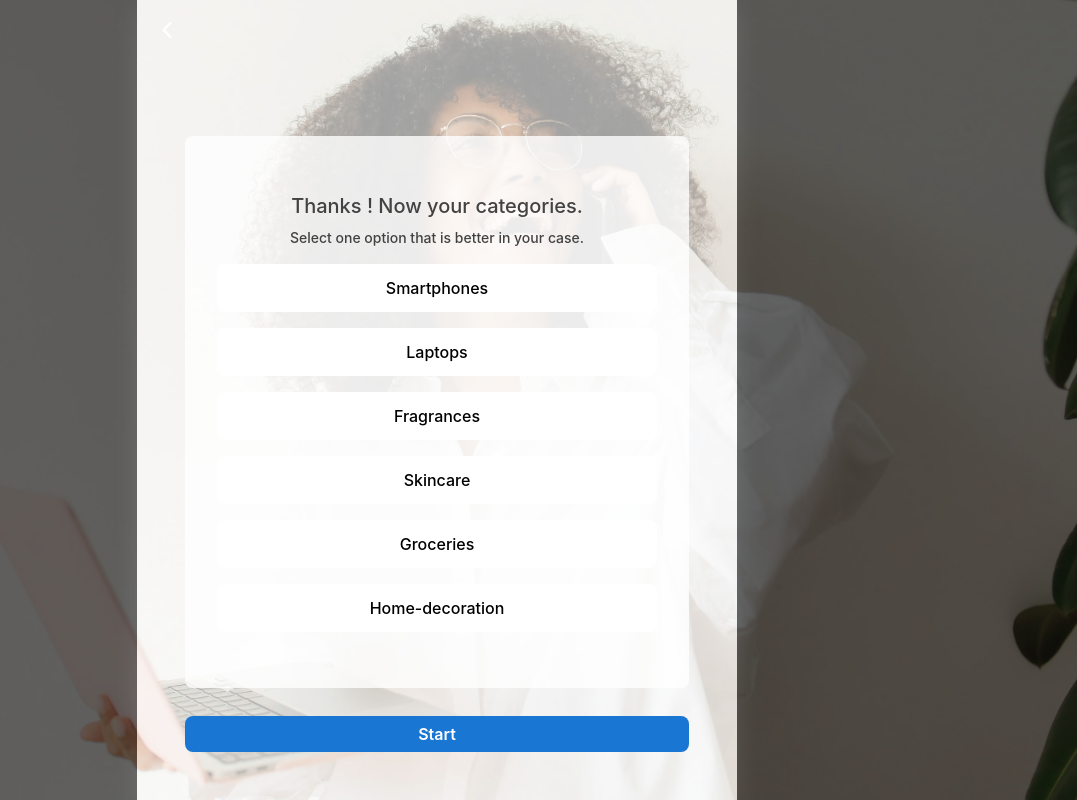
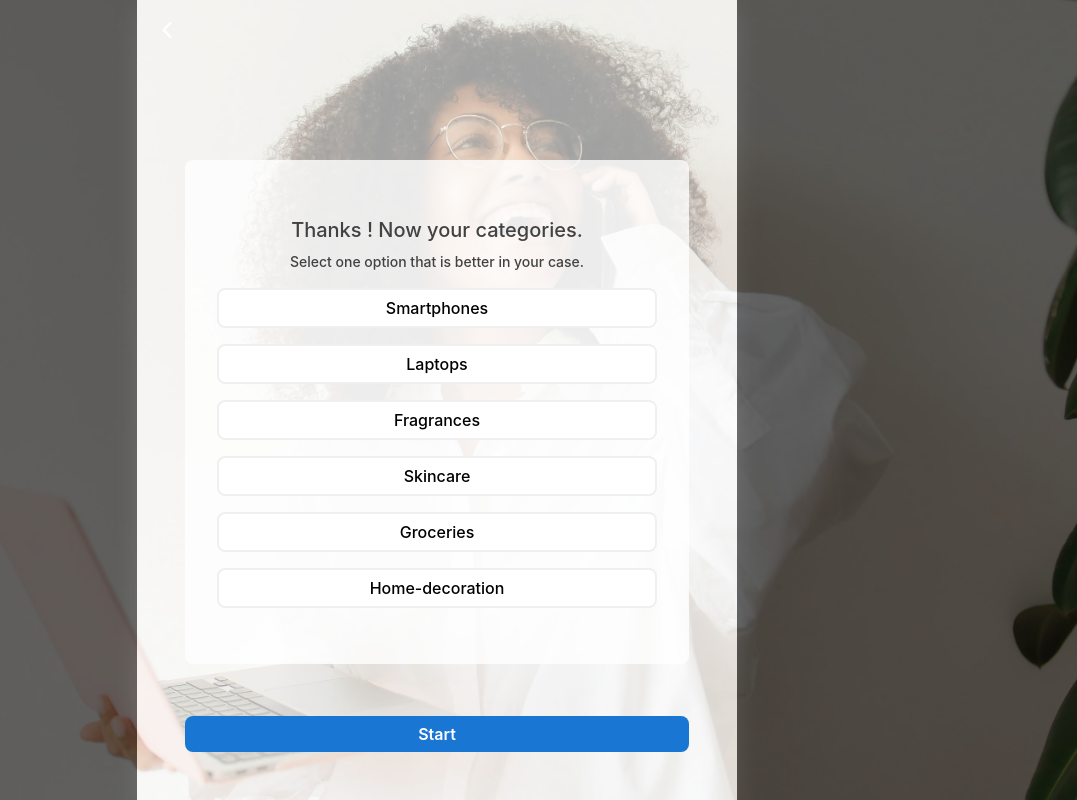
Before and after one commit to Braulin96/ProductFinder, a React (Create React App) app: page /questions in a window 1280 px wide. Both pictures are taken after a click on the link "Next". Shown: the whole page, without its empty margins (203-1280 px from the left). Built offline with nearby package versions, Linux system fonts and the light colour scheme.

Commit message:
adjust borders in buttons categories and input name

```diff
--- a/src/components/shared/Onboarding.js
+++ b/src/components/shared/Onboarding.js
@@ -58,7 +58,7 @@ const Slide = ({ img, children }) => {
             {swiper.isEnd ? (
               <Link
               to ='/dashboard'
-                className="rounded-lg font-semibold flex bg-primary-blue py-1.5 justify-center text-white hover:text-[#334251] w-full"
+                className="rounded-lg cursor-pointer font-semibold flex bg-primary-blue py-1.5 justify-center text-white w-full"
                 //to={start}
               >
                 Start
@@ -66,7 +66,7 @@ const Slide = ({ img, children }) => {
             ) : (
               <a
                 onClick={() => swiper.slideNext()}
-                className="rounded-lg font-semibold flex bg-primary-blue bg-opacity-80 py-1.5 justify-center hover:text-[#334251] w-full text-white"
+                className="rounded-lg font-semibold cursor-pointer flex bg-primary-blue bg-opacity-80 py-1.5 justify-center w-full text-white"
               >
                 Next
               </a>
--- a/src/pages/UserData.js
+++ b/src/pages/UserData.js
@@ -4,7 +4,6 @@ import Onboarding from "../components/shared/Onboarding";
 import { useData } from "components/hooks/DataContext";
 import Woman from "assets/images/secondWoman.jpeg";
 import Lady from "assets/images/thirdLady.jpeg"
-
 
 const UserData = () => {
   const { name, handleNameChange, category, handleOptionChange } = useData();
@@ -18,7 +17,7 @@ const UserData = () => {
           type="text"
           value={name}
           onChange={handleNameChange}
-          className="mt-6 w-full rounded-lg border-2 border-gray-200 px-4 py-2 focus:ring-0 focus:outline-none focus:border-secondary-sage"
+          className="mt-6 w-full rounded-lg border-2 border-tertiary-gray px-4 py-1.5 focus:ring-0 focus:outline-none focus:border-primary-blue"
         />
       </div>
     );
@@ -42,7 +41,7 @@ const UserData = () => {
         </p>
         {answers.map((answer) => (
           <button
-            className={`mt-4 p-3 w-full rounded-lg ${
+            className={`mt-4 px-3 py-1.5 w-full rounded-lg border-2 border-tertiary-gray ${
               category === answer.text
                 ? "bg-primary-blue text-white" // Applied background blue when selected
                 : "bg-white text-black"
```
